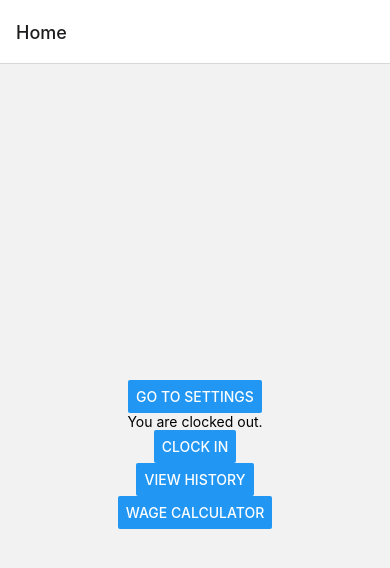
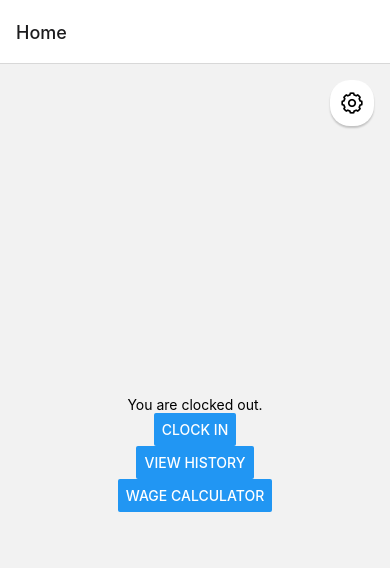
Before and after one commit to Edisontong/WageCalculator, a React Native app: screen /Home in a window 390 px wide. Shown: the top 568 px of the page. Built offline with nearby package versions, Linux system fonts and the light colour scheme.

Commit message:
added special style for settings button

```diff
--- a/HomeScreen.js
+++ b/HomeScreen.js
@@ -1,6 +1,7 @@
 import React, { useState, useEffect } from "react";
-import { View, Text, Button, StyleSheet } from "react-native";
+import { View, Text, Button, StyleSheet, TouchableOpacity } from "react-native";
 import AsyncStorage from "@react-native-async-storage/async-storage";
+import { AntDesign } from "@expo/vector-icons"; // Import icons from Expo
 
 export default function HomeScreen({ navigation }) {
   const [clockedIn, setClockedIn] = useState(false);
@@ -67,7 +68,9 @@ export default function HomeScreen({ navigation }) {
 
   return (
     <View style={styles.container}>
-      <Button title="Go to Settings" onPress={() => navigation.navigate("Settings")} />
+      <TouchableOpacity style={styles.settingsButton} onPress={() => navigation.navigate("Settings")}>
+        <AntDesign name="setting" size={24} color="black" />
+      </TouchableOpacity>
       <Text>{clockedIn ? "You are clocked in." : "You are clocked out."}</Text>
       <Button title={clockedIn ? "Clock Out" : "Clock In"} onPress={handleClockInOut} />
       <Button title="View History" onPress={() => navigation.navigate("History")} />
@@ -82,5 +85,18 @@ const styles = StyleSheet.create({
     justifyContent: "center",
     alignItems: "center",
   },
+  settingsButton: {
+    position: "absolute",
+    top: 16, // Adjust this value to position the button vertically
+    right: 16, // Adjust this value to position the button horizontally
+    zIndex: 1, // Ensure the button appears above other content
+    backgroundColor: "white", // Background color of the button
+    borderRadius: 20, // Border radius for a circular button
+    padding: 10, // Padding for the button
+    elevation: 3, // Add elevation to create a shadow effect (Android)
+    shadowColor: "#000", // Shadow color (iOS)
+    shadowOffset: { width: 0, height: 2 }, // Shadow offset (iOS)
+    shadowOpacity: 0.2, // Shadow opacity (iOS)
+    shadowRadius: 2, // Shadow radius (iOS)
+  },
 });
-``;
```
